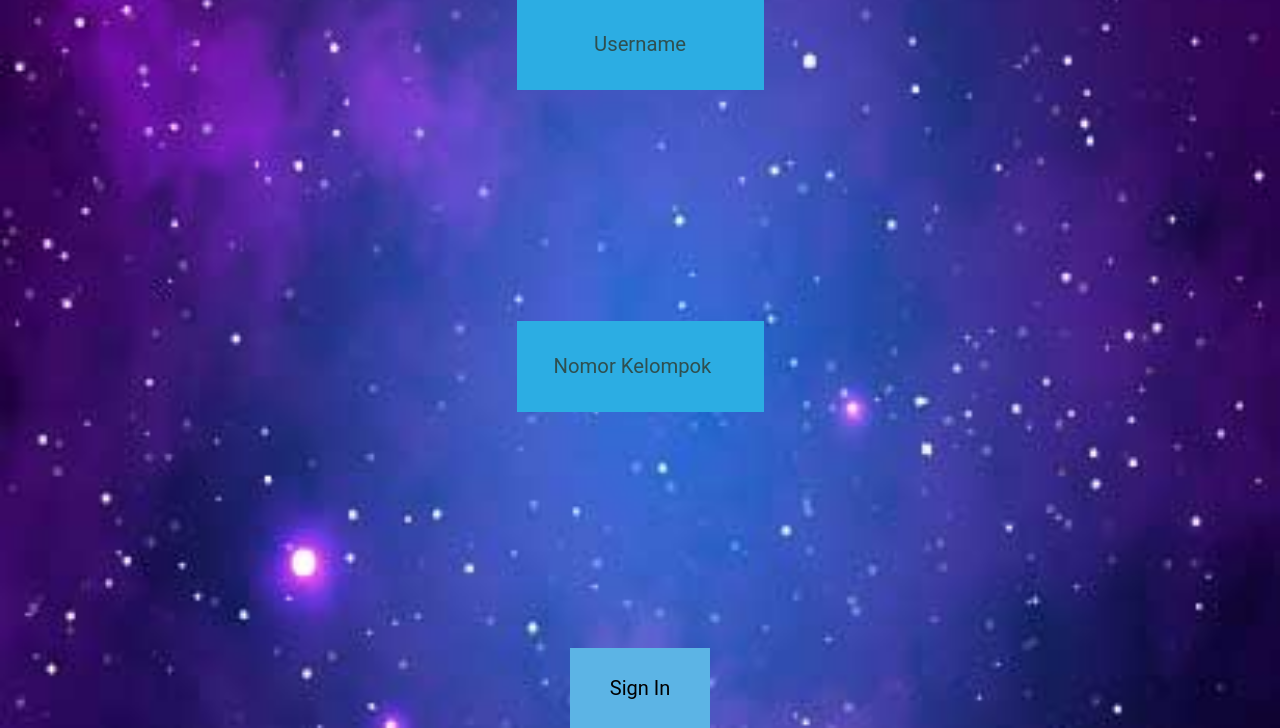
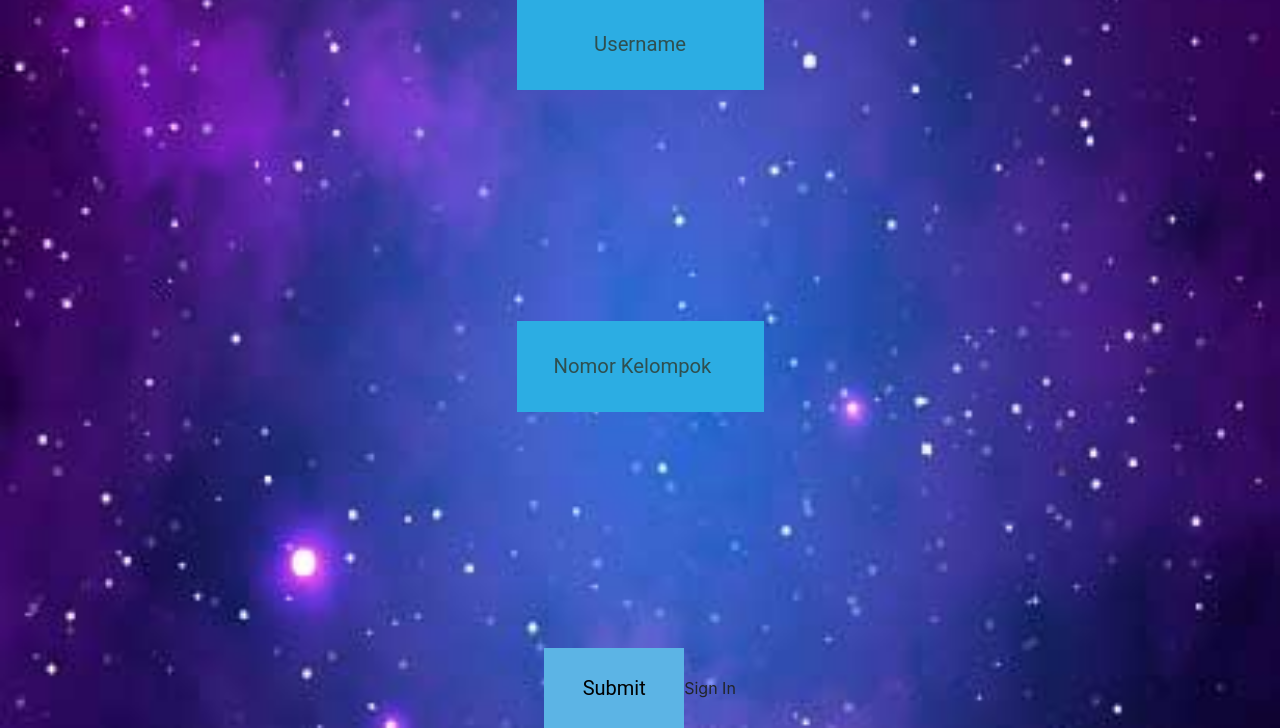
Before and after one commit to MuddySpoon/CAP2019, a PHP site: page / in a window 1280 px wide. Shown: the part 770-1498 px from the top of the page. Run offline with PHP 8.4, Linux system fonts and the light colour scheme; some libraries are stand-ins or nearby versions.

Commit message:
change page

```diff
--- a/index.php
+++ b/index.php
@@ -40,7 +40,7 @@
         <div class="Informasi">
             <p>Silahkan masukkan data sesuai didalam nametag</p>
         </div>
-        <form action="">
+        <form method="post" action="MainGame.html">
             <div class="InputData">
                 <div class="InputUsername">
                     <input type="text" id="Username" placeholder="Username">
@@ -49,11 +49,12 @@
                     <input type="number" id="NomorKelompok" placeholder="Nomor Kelompok">
                 </div>
             </div>
+
+            <div class="button">
+                <input type="submit" id="btn" onclick="submitClick()" class="SignIn">
+                    Sign In
+                </input>
+            </div>
         </form>
-        <div class="button">
-            <button id="btn" onclick="submitClick()" class="SignIn">
-                Sign In
-            </button>
-        </div>
     </body>
 </html>
--- a/main.js
+++ b/main.js
@@ -12,7 +12,6 @@ function submitClick(){
         alert("Perhatikan nomor kelompok anda!");
     }
     else{
-        window.location.href("MainGame.html")
         //document.getElementById("GetUsername").innerHTML = username;
         //document.getElementById("GetGroupNumber").innerHTML = groupnumber;
     }
```
